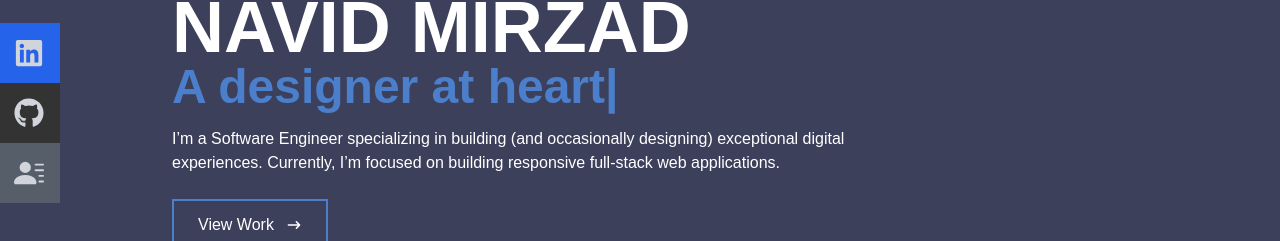
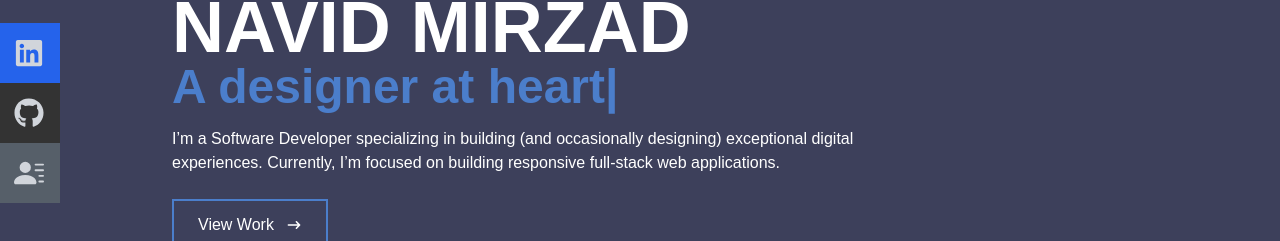
Before and after one commit to navidmirzad/nm-react-portfolio, a React (Create React App) app: page / in a window 1280 px wide. Shown: the part 257-498 px from the top of the page. Built offline with nearby package versions, Linux system fonts and the light colour scheme.

Commit message:
updated home

```diff
--- a/src/components/Home.jsx
+++ b/src/components/Home.jsx
@@ -32,7 +32,7 @@ const Home = () => {
           />
           </div>
         <p className='text-white py-4 max-w-[700px]'>
-          I’m a Software Engineer specializing in building (and occasionally
+          I’m a Software Developer specializing in building (and occasionally
           designing) exceptional digital experiences. Currently, I’m focused on
           building responsive full-stack web applications.
         </p>
```
